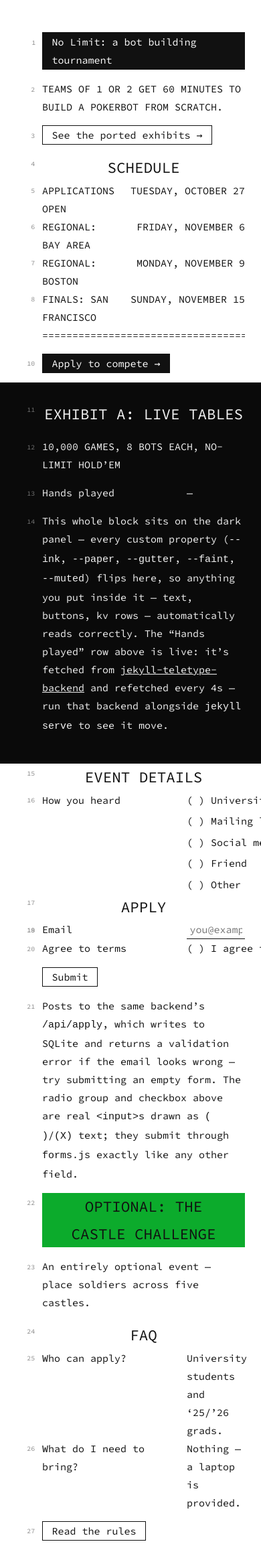
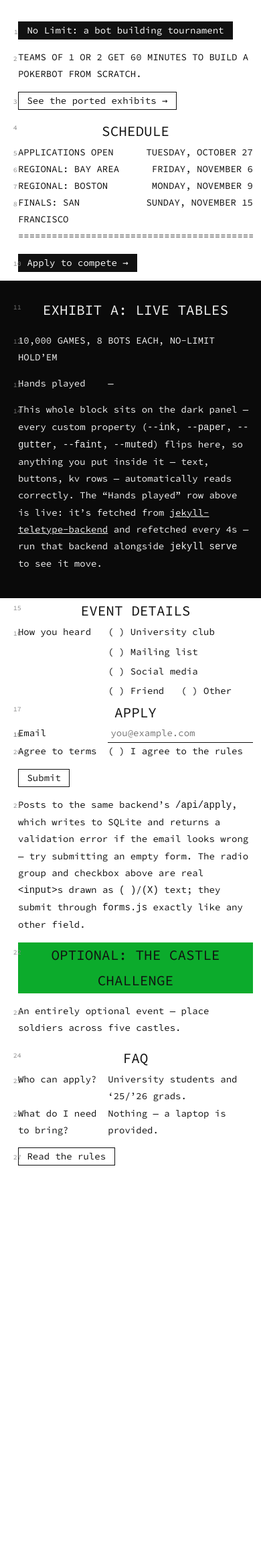
Before and after one commit to MrPoloGit/jekyll-teletype, a Jekyll site: the page built from index.md, in a window 390 px wide. Shown: the whole page at 67% size. Built offline with Jekyll 4.4.1, drawn with Linux system fonts in a browser that asks for light colours; after the commit the page ends 1753 px from its top, so only the background shows below that.

Commit message:
Mobile support

```diff
--- a/assets/css/main.css
+++ b/assets/css/main.css
@@ -24,12 +24,17 @@ html { -webkit-text-size-adjust: 100%; }
   --red: {{ light.red }};
   --mono: {{ c.mono_font }};
   --lh: {{ c.line_height }};
+  --gutter-width: {{ gw }}ch;
+  --gutter-offset: {{ go }}ch;
 }
 
+html { overflow-x: hidden; }
 body {
   margin: 0; background: var(--paper); color: var(--ink);
   font-family: var(--mono); font-size: 15px; line-height: var(--lh);
+  overflow-x: hidden;
 }
+img, svg, video, canvas { max-width: 100%; }
 a { color: inherit; }
 b, strong, th, h1, h2, h3, h4, h5, h6 { font-weight: 400; }
 
@@ -45,7 +50,7 @@ b, strong, th, h1, h2, h3, h4, h5, h6 { font-weight: 400; }
 .sheet {
   max-width: {{ c.max_width_ch }}ch; margin: 0 auto;
 {% if c.gutter.show %}
-  padding: 0 24px 0 calc({{ go }}ch + 2ch);
+  padding: 0 24px 0 calc(var(--gutter-offset) + 2ch);
 {% else %}
   padding: 0 24px;
 {% endif %}
@@ -58,7 +63,7 @@ b, strong, th, h1, h2, h3, h4, h5, h6 { font-weight: 400; }
 
 {% if c.gutter.show %}
 .sheet > :not(dl)::before, .sheet dl > dt::before {
-  content: counter(ln); position: absolute; left: -{{ go }}ch; width: {{ gw }}ch;
+  content: counter(ln); position: absolute; left: calc(var(--gutter-offset) * -1); width: var(--gutter-width);
   text-align: right; font-size: 10px; color: var(--gutter); top: .55em;
 }
 {% endif %}
@@ -180,4 +185,19 @@ b, strong, th, h1, h2, h3, h4, h5, h6 { font-weight: 400; }
 .doc .banner.amber { background: var(--amber); color: var(--paper); }
 .doc .banner.green { background: var(--green); color: var(--ink); }
 
+/* ---- mobile: shrink the gutter and side padding so the numbered column
+   doesn't eat the little width a phone screen has to give ---- */
+@media (max-width: 600px) {
+  :root { --gutter-width: 2ch; --gutter-offset: 2.5ch; }
+  body { font-size: 14px; }
+  .doc { padding: 32px 0 0; }
+  .sheet { padding-right: 12px; }
+  .wide { padding: 0 12px; }
+  .sheet dl.kv { grid-template-columns: 14ch 1fr; }
+}
+
+@media (max-width: 400px) {
+  :root { --gutter-width: 0ch; --gutter-offset: 1.2ch; }
+}
+
 @media (prefers-reduced-motion: reduce) { * { animation: none !important; transition: none !important; } }
```
